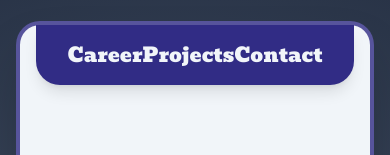
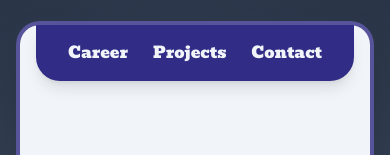
Before and after one commit to ndamatta/ndamatta, a Next.js app: page / in a window 390 px wide. Shown: the top 155 px of the page. Built offline with nearby package versions, Linux system fonts and the light colour scheme.

Commit message:
improved header for mobiles

```diff
--- a/app/components/Header.tsx
+++ b/app/components/Header.tsx
@@ -4,7 +4,7 @@ export default function Header() {
   return (
     <header className="flex justify-center mb-10 md:mb-6">
       <nav className="bg-indigo-900 rounded-b-3xl shadow-lg px-8 py-4 w-full max-w-md mx-4">
-        <ul className="flex justify-between text-xl text-slate-100 font-bevan">
+        <ul className="flex justify-between text-md md:text-xl text-slate-100 font-bevan">
           <li className="hover:scale-105 transition-transform">
             <Link href="/career">Career</Link>
           </li>
```
